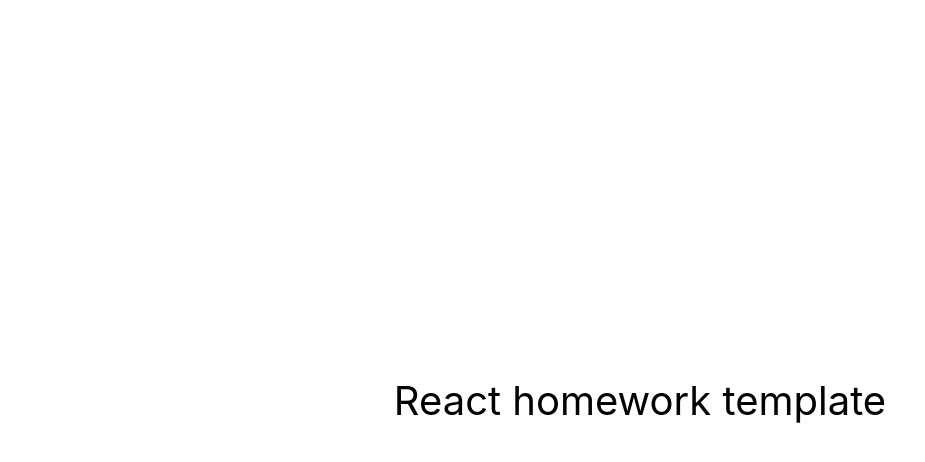
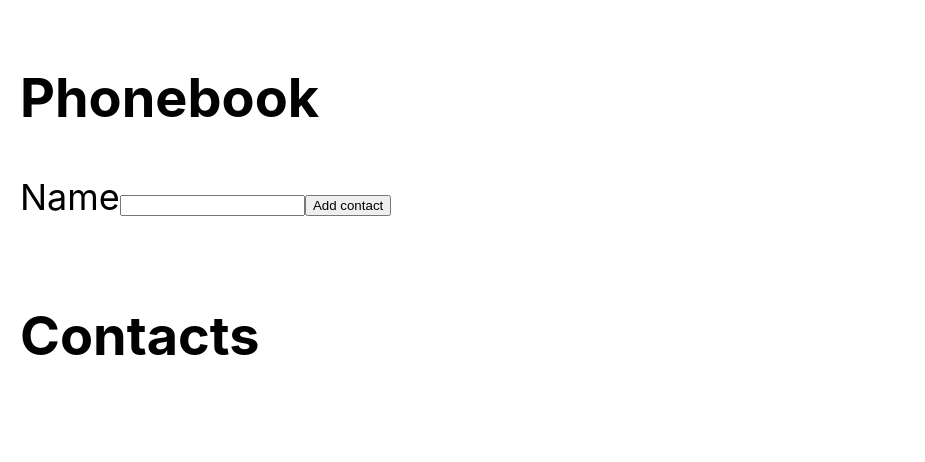
Before and after one commit to sporevois/goit-react-hw-02-phonebook, a React (Create React App) app: page / in a window 1280 px wide. Shown: the top 462 px of the page, without its empty margins (0-925 px from the left). Built offline with nearby package versions, Linux system fonts and the light colour scheme.

Commit message:
creates form

```diff
--- a/package.json
+++ b/package.json
@@ -7,6 +7,7 @@
     "@testing-library/jest-dom": "^5.16.3",
     "@testing-library/react": "^12.1.4",
     "@testing-library/user-event": "^13.5.0",
+    "prop-types": "^15.8.1",
     "react": "^18.1.0",
     "react-dom": "^18.1.0",
     "react-scripts": "5.0.1",
--- a/src/components/App.jsx
+++ b/src/components/App.jsx
@@ -1,16 +1,51 @@
-export const App = () => {
-  return (
-    <div
-      style={{
-        height: '100vh',
-        display: 'flex',
-        justifyContent: 'center',
-        alignItems: 'center',
-        fontSize: 40,
-        color: '#010101'
-      }}
-    >
-      React homework template
-    </div>
-  );
+import { Component } from "react";
+import Section from "./Section/Section";
+
+export class App extends Component {
+
+  state = {
+    contacts: [],
+    name: ''
+  }
+
+  handleSubmit = (event) => {
+    event.preventDefault();
+    // const { name } = this.state;
+    // this.props.onSubmit({ ...this.state });
+    this.setState({
+      name: ''
+    })
+  }
+
+  handleChange = (event) => {
+    this.setState({ name: event.target.value });
+  }
+
+  render() {
+    const { name } = this.state;
+     return (
+      <>
+        <Section title="Phonebook">
+          <form onSubmit={this.handleSubmit}>
+            <label>
+              Name
+              <input
+                type="text"
+                name="name"
+                pattern="^[a-zA-Zа-яА-Я]+(([' -][a-zA-Zа-яА-Я ])?[a-zA-Zа-яА-Я]*)*$"
+                title="Name may contain only letters, apostrophe, dash and spaces. For example Adrian, Jacob Mercer, Charles de Batz de Castelmore d'Artagnan"
+                required
+                value = {name}
+                onChange={this.handleChange}
+              />
+            </label>
+            <button type="submit">Add contact</button>
+          </form>
+        </Section>
+        <Section title="Contacts">
+
+        </Section>
+      </>
+    )
+  }
 };
--- /dev/null
+++ b/src/components/Section/Section.jsx
@@ -0,0 +1,18 @@
+import PropTypes from 'prop-types';
+import styles from "../Section/Section.module.css"
+
+const Section = ({ title, children }) => {
+    return (
+        <div className={styles.wrapper}>
+            <h2>{title}</h2>
+            {children}
+        </div >
+    )
+
+}
+export default Section;
+
+Section.propTypes = {
+    title: PropTypes.string.isRequired,
+    // children: PropTypes.element.isRequired
+}
--- /dev/null
+++ b/src/components/Section/Section.module.css
@@ -0,0 +1,5 @@
+.wrapper {
+    padding: 20px;
+    font-size: 36px;
+    color: #010101;
+}
```
Also changed, not shown: 1 other file (tests, documents, lock files or other folders).
